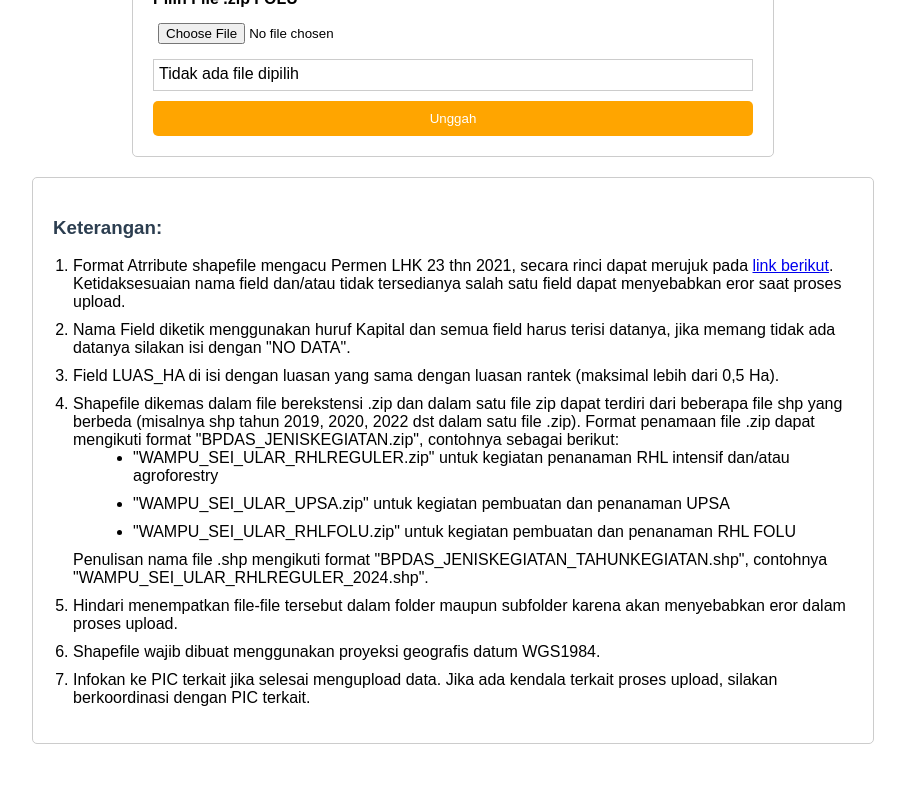
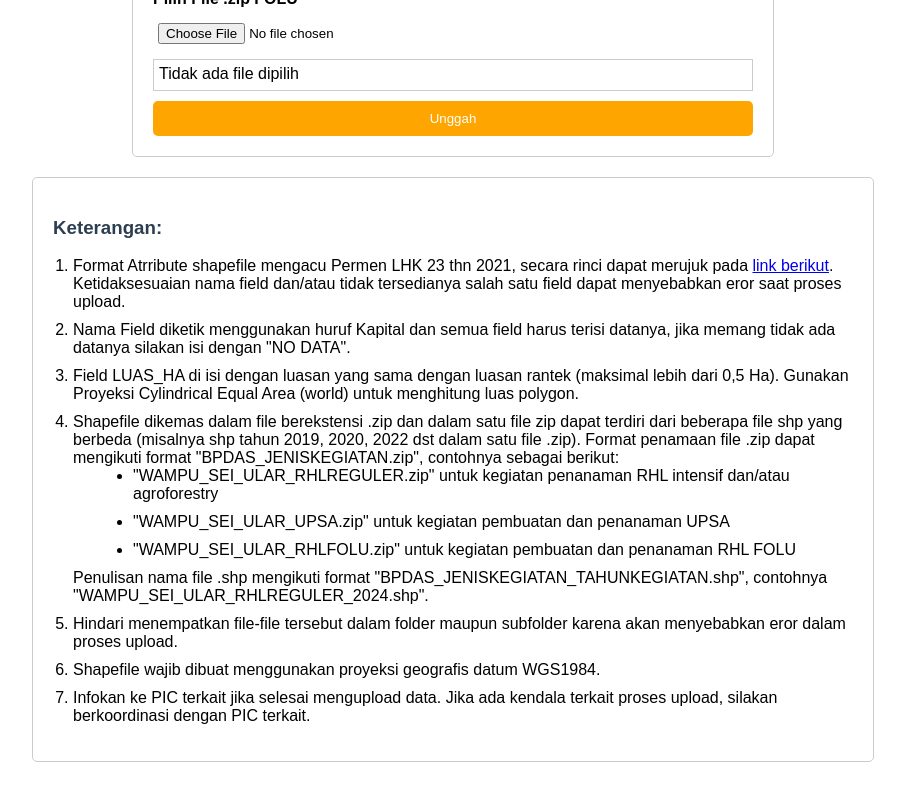
Before and after one commit to Emji123/uploadshp-rh-frontend, a React (Create React App) app: page / in a window 1280 px wide. Shown: the part 759-1559 px from the top of the page, without its empty margins (187-1092 px from the left). Built offline with nearby package versions, Linux system fonts and the light colour scheme.

Commit message:
Perbarui keterangan.js

```diff
--- a/src/Keterangan.js
+++ b/src/Keterangan.js
@@ -10,7 +10,7 @@ const Keterangan = () => {
           Format Atrribute shapefile mengacu Permen LHK 23 thn 2021, secara rinci dapat merujuk pada <a href="https://docs.google.com/document/d/1BD2eFZ7E5Iv-fl0eNWYQmROEehbigg5SASzSLumqzrM/edit?tab=t.0" target="_blank" rel="noopener noreferrer">link berikut</a>. Ketidaksesuaian nama field dan/atau tidak tersedianya salah satu field dapat menyebabkan eror saat proses upload.
         </li>
         <li>Nama Field diketik menggunakan huruf Kapital dan semua field harus terisi datanya, jika memang tidak ada datanya silakan isi dengan "NO DATA".</li>
-        <li>Field LUAS_HA di isi dengan luasan yang sama dengan luasan rantek (maksimal lebih dari 0,5 Ha).</li>
+        <li>Field LUAS_HA di isi dengan luasan yang sama dengan luasan rantek (maksimal lebih dari 0,5 Ha). Gunakan Proyeksi Cylindrical Equal Area (world) untuk menghitung luas polygon.</li>
         <li>
           Shapefile dikemas dalam file berekstensi .zip dan dalam satu file zip dapat terdiri dari beberapa file shp yang berbeda (misalnya shp tahun 2019, 2020, 2022 dst dalam satu file .zip). Format penamaan file .zip dapat mengikuti format "BPDAS_JENISKEGIATAN.zip", contohnya sebagai berikut:
           <ul>
```
